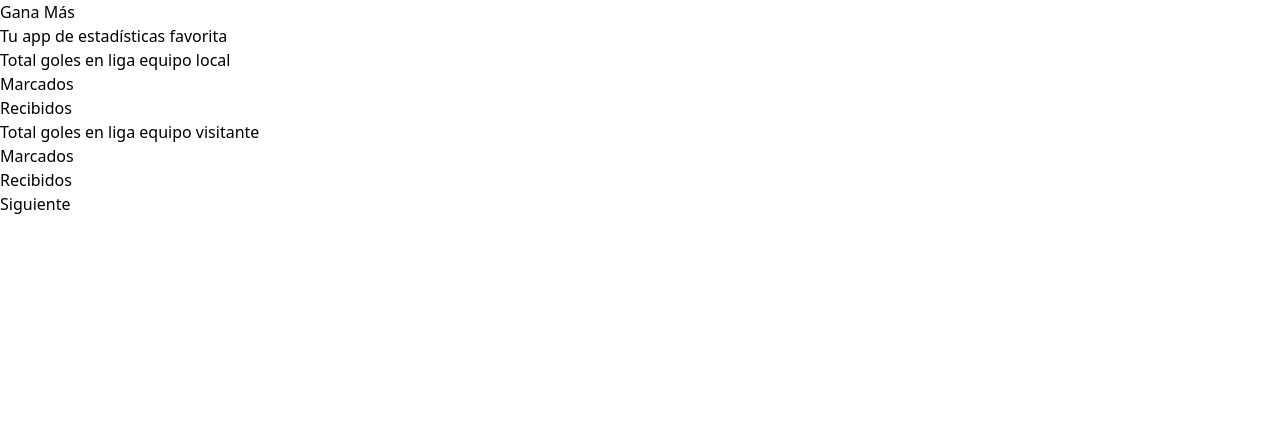
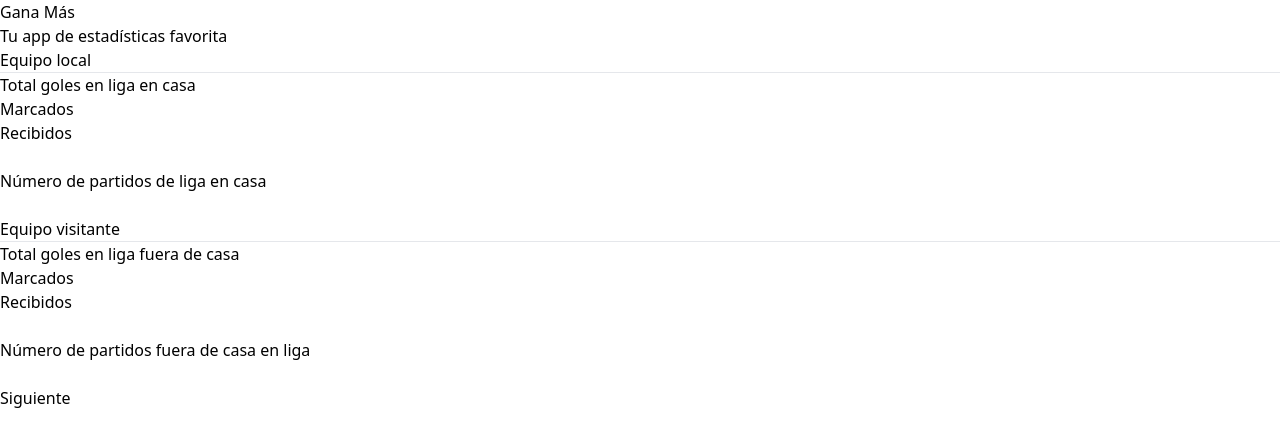
Before and after one commit to AlejoDevLov/estadisticas-deportivas, a React (Vite) app: page / in a window 1280 px wide. Both pictures are taken after a click on the input "Siguiente". Shown: the top 446 px of the page. Built offline with nearby package versions, Linux system fonts and the light colour scheme.

Commit message:
GoalsInLEague styled

```diff
--- a/src/components/Form.jsx
+++ b/src/components/Form.jsx
@@ -37,7 +37,7 @@ export const Form = ({ localidad }) => {
   return (
     <div className="text-center w-full md:w-[45%]">
 
-        <h3 className="text-2xl font-bold">Equipo { localidad }</h3>
+        <h3 className="text-3xl font-bold text-amber-500">Equipo { localidad }</h3>
         <hr className="my-4"/>
         <form onSubmit={submitForm}>
             <HeaderForm localidad={localidad}/>
--- a/src/components/GoalsInLeague.jsx
+++ b/src/components/GoalsInLeague.jsx
@@ -7,15 +7,25 @@ export const GoalsInLeague = () => {
     }
 
   return (
-    <div className="text-center flex justify-center mt-16">
-        <form onSubmit={submitForm} className="space-y-16">
-          <div>
-            <p className="font-semibold text-xl">Total goles en liga equipo local</p>
+    <div className="text-center flex justify-center mt-16 mb-4 ">
+        <form onSubmit={submitForm} className="space-y-16 md:space-y-0 md:flex w-full items-center justify-center gap-4">
+          <div className="md:w-[45%] ">
+            <h3 className="text-3xl font-bold text-amber-500">Equipo local</h3>
+            <hr className="mb-3 mt-2"/>
+            <p className="font-semibold text-xl">Total goles en liga en casa</p>
             <GoalsInputForm/>
+            <br />
+            <p className="font-semibold text-xl mb-3">Número de partidos de liga en casa</p>
+            <input type="number" min="0" className="border border-zinc-700 rounded-md w-28 text-black p-2 mx-3 text-base"/>
           </div>
-          <div>
-            <p className="font-semibold text-xl">Total goles en liga equipo visitante</p>
+          <div className="md:w-[45%] ">
+            <h3 className="text-3xl font-bold text-amber-500">Equipo visitante</h3>
+            <hr className="mb-3 mt-2"/>
+            <p className="font-semibold text-xl">Total goles en liga fuera de casa</p>
             <GoalsInputForm/>
+            <br />
+            <p className="font-semibold text-xl mb-3">Número de partidos fuera de casa en liga</p>
+            <input type="number" min="0" className="border border-zinc-700 rounded-md w-28 text-black p-2 mx-3 text-base"/>
           </div>
         </form>
     </div>
--- a/src/shared/ButtonNext.jsx
+++ b/src/shared/ButtonNext.jsx
@@ -11,7 +11,7 @@ export const ButtonNext = () => {
   const valueButton = numberFormMenu !== 3 ? 'Siguiente' : 'Calcular';
 
   return (
-    <div className="w-full">
+    <div className="w-full mt-20">
         <input
           onClick={nextFormMenu}
           type="submit"
```
